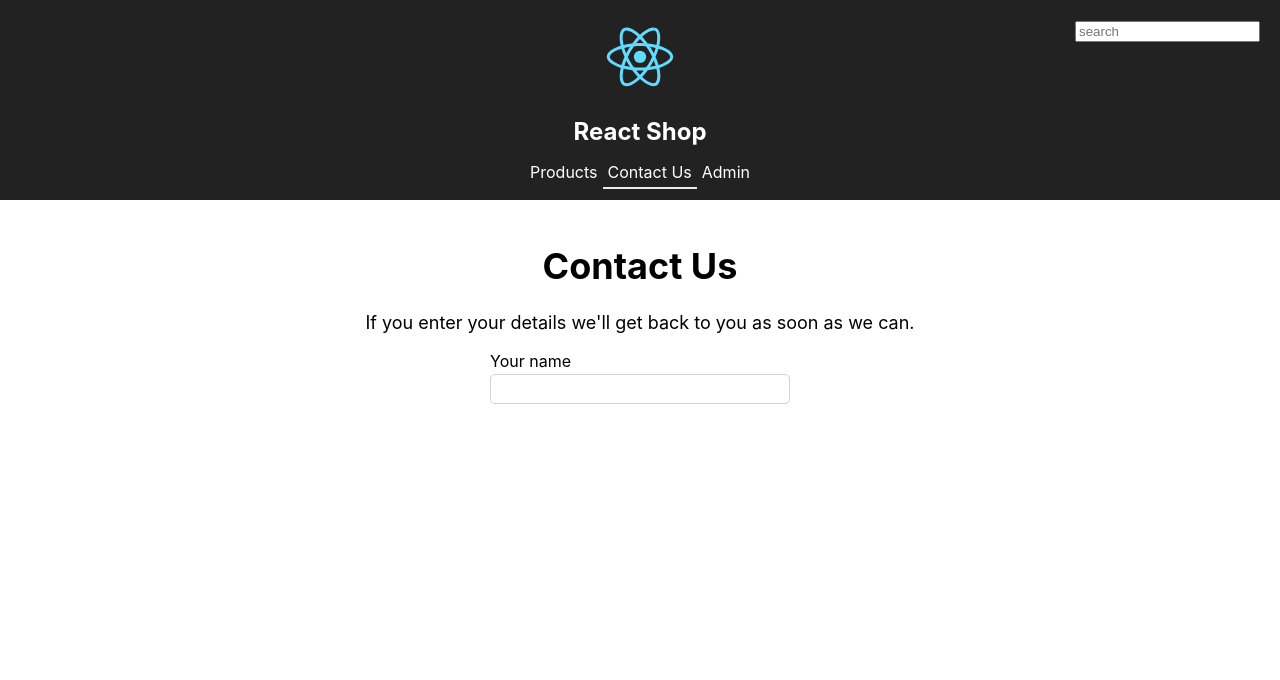
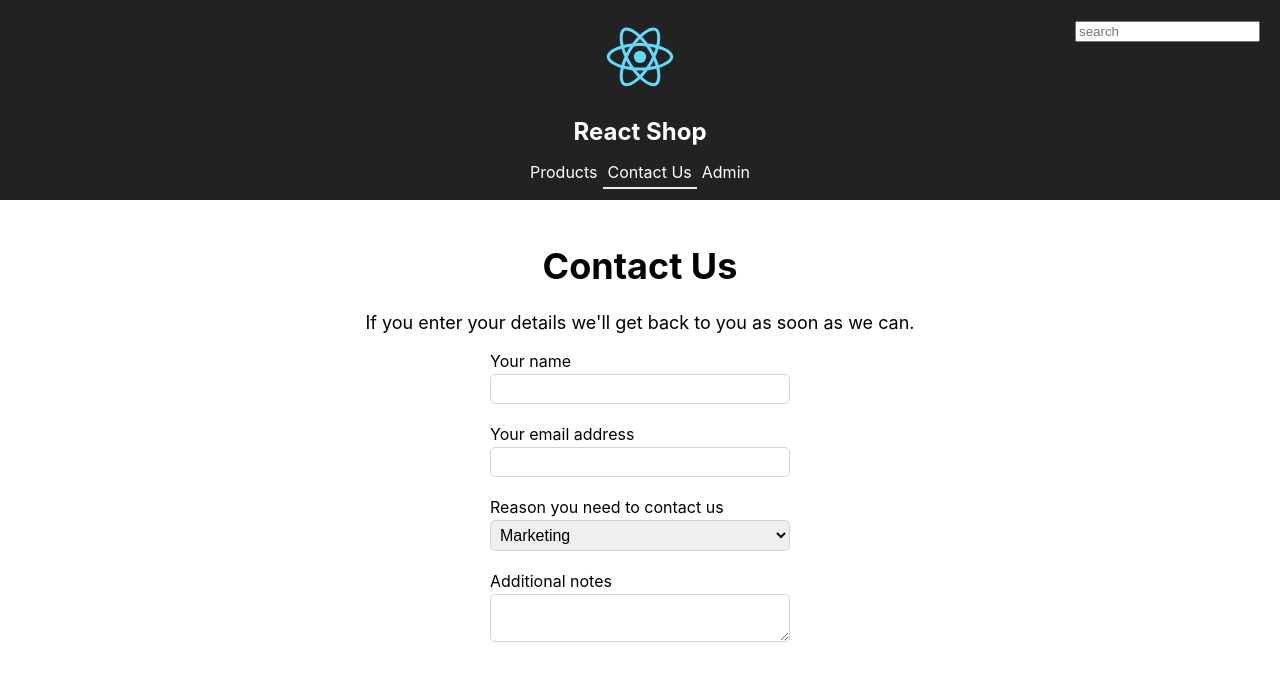
Before and after one commit to hesbon-osoro/Learn-React-with-TypeScript-3, a React (Create React App) app in the folder chapter7/react-router-shop/: page /contactus in a window 1280 px wide. Shown: the top 680 px of the page. Built offline with nearby package versions, Linux system fonts and the light colour scheme.

Commit message:
change handlers

```diff
--- a/chapter7/react-router-shop/src/ContactUs.tsx
+++ b/chapter7/react-router-shop/src/ContactUs.tsx
@@ -15,8 +15,21 @@ const ContactUs: React.FC<IProps> = props => {
 	const handleNameChange = (e: React.ChangeEvent<HTMLInputElement>) => {
 		props.onNameChange(e.currentTarget.value);
 	};
+	const handleEmailChange = (e: React.ChangeEvent<HTMLInputElement>) => {
+		props.onEmailChange(e.currentTarget.value);
+	};
+	const handleReasonChange = (e: React.ChangeEvent<HTMLSelectElement>) => {
+		props.onReasonChange(e.currentTarget.value);
+	};
+	const handleNotesChange = (e: React.ChangeEvent<HTMLTextAreaElement>) => {
+		props.onNotesChange(e.currentTarget.value);
+	};
+
+	const handleSubmit = (e: any) => {
+		e.preventDefault();
+	};
 	return (
-		<form className="form" noValidate={true}>
+		<form className="form" noValidate={true} onSubmit={handleSubmit}>
 			<div className="form-group">
 				<label htmlFor="name">Your name</label>
 				<input
@@ -26,6 +39,31 @@ const ContactUs: React.FC<IProps> = props => {
 					onChange={handleNameChange}
 				/>
 			</div>
+			<div className="form-group">
+				<label htmlFor="email">Your email address</label>
+				<input
+					type="email"
+					id="email"
+					value={props.email}
+					onChange={handleEmailChange}
+				/>
+			</div>
+			<div className="form-group">
+				<label htmlFor="reason">Reason you need to contact us</label>
+				<select id="reason" value={props.reason} onChange={handleReasonChange}>
+					<option value="Marketing">Marketing</option>
+					<option value="Support" selected>
+						Support
+					</option>
+					<option value="Feedback">Feedback</option>
+					<option value="Jobs">Jobs</option>
+					<option value="Other">Other</option>
+				</select>
+			</div>
+			<div className="form-group">
+				<label htmlFor="notes">Additional notes</label>
+				<textarea id="notes" value={props.notes} onChange={handleNotesChange} />
+			</div>
 		</form>
 	);
 };
```
